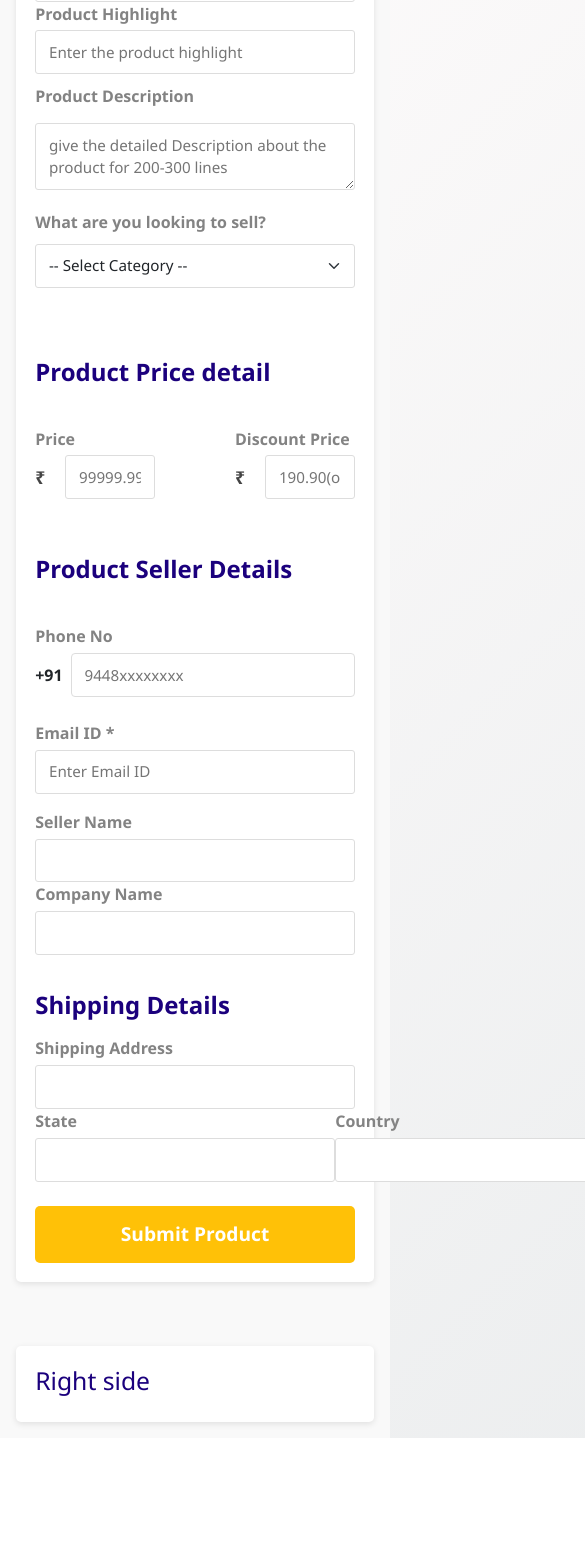
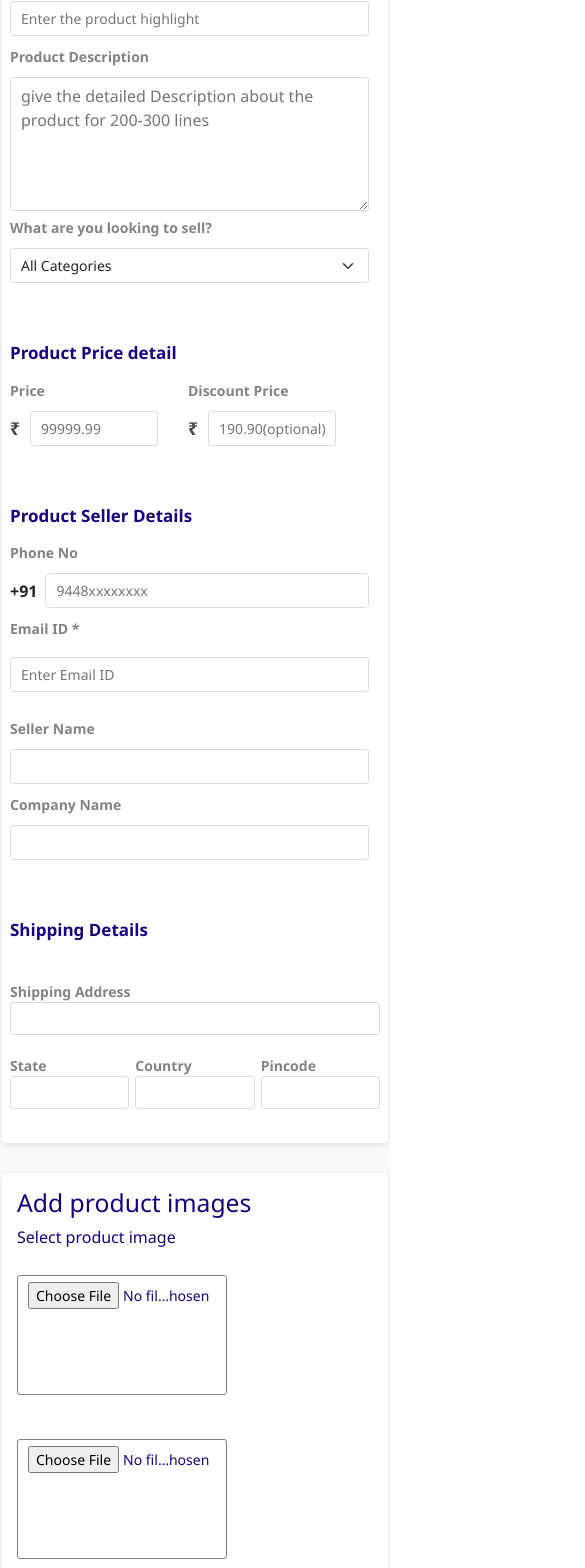
Before and after one commit to BharaniPrasath/react-project, a React (Vite) app: page /addProduct in a window 390 px wide. Shown: the part 280-1848 px from the top of the page, 585 px wide, since content can reach past the window. Before the commit the page ends 1718 px from the top, so only its background shows below. Built offline with nearby package versions, Linux system fonts and the light colour scheme.

Commit message:
add product designed

```diff
--- a/src/component/cart/addProduct.jsx
+++ b/src/component/cart/addProduct.jsx
@@ -5,8 +5,65 @@ import '../../styles/category/addProduct.css'
 
 function AddProduct() {
 
+
+  const [formData, setFormData] = useState({
+    productName: "",
+    brandName: "",
+    productDescription: "",
+    productHighlight: "",
+    productCategory: "all",
+    productPrice: "",
+    discountPrice: "",
+    productSellerName: "",
+    productCompanyName: "",
+    companyLocation: "",
+    productAddress: "",
+    productState: "",
+    productCountry: "",
+    productPincode: "",
+    sellerPhone: "",
+    sellerEmail: "",
+    productImage1: null,
+    productImage2: null,
+    productImage3: null,
+  });
+
+
+  const handleChange = (e) => {
+    const { name, value } = e.target
+    setFormData({ ...formData, [name]: value })
+  }
+  const handleFileChange = (e) => {
+    const selectedFile = e.target.files[0];
+    const { name } = e.target;
+
+    if (selectedFile) {
+      const allowedTypes = ["image/jpeg", "image/png"];
+      if (!allowedTypes.includes(selectedFile.type)) {
+        setImageError("Only JPG and PNG images are allowed!");
+        e.target.value = "";
+        return;
+      }
+
+      setFormData({
+        ...formData,
+        [name]: selectedFile,
+      });
+      setImageError(""); // clear previous error
+    }
+  };
+
+  const [imageError, setImageError] = useState('')
+
+
   const handleSubmit = (e) => {
     e.preventDefault()
+
+
+
+
+
+
   }
 
   return (
@@ -14,31 +71,32 @@ function AddProduct() {
 
       <SellerNavbar />
       <div className='product-main-container'>
-        <div className='product-left-side'>
-          <h2>Add Your Product</h2>
-          <form onSubmit={handleSubmit} className='addproduct-form'>
+
+        <form onSubmit={handleSubmit} className='addproduct-form'>
+          <div className='product-left-side'>
+            <h2>Add Your Product</h2>
             <div className='product-details'>
               <label htmlFor="productName">Product Name</label>
-              <input type="text" name='productName' placeholder='Ex : Iphone 17 pro max(256)' required />
+              <input type="text" name='productName' value={formData.productName} onChange={handleChange} placeholder='Ex : Iphone 17 pro max(256)' required />
 
               <label htmlFor="productName">Brand Name</label>
-              <input type="text" name='brandName' placeholder='Apple' required />
+              <input type="text" name='brandName' value={formData.brandName} onChange={handleChange} placeholder='Apple' required />
 
               <label htmlFor="productName">Product Highlight</label>
-              <input type="text" name='productHiglight' placeholder='Enter the product highlight' required />
+              <input type="text" name='productHighlight' value={formData.productHighlight} onChange={handleChange} placeholder='Enter the product highlight' required />
 
-              <label htmlFor="productName"  style={{marginTop:"10px"}}>Product Description</label>
-              <textarea name="productDescription" style={{marginTop:"10px"}}  placeholder='give the detailed Description about the product for 200-300 lines' required></textarea>
+              <label htmlFor="productName">Product Description</label>
+              <textarea name="productDescription" value={formData.productDescription} onChange={handleChange} placeholder='give the detailed Description about the product for 200-300 lines' rows="5" cols="40" required></textarea>
             </div>
 
             {/* Selling Category */}
-            <div className="mb-3"  style={{marginTop:"-10px"}}>
+            <div className="mb-3" style={{ marginTop: "-10px" }}>
               <label>What are you looking to sell?</label>
               <select
-              style={{marginTop:"10px"}}
+                style={{ marginTop: "10px" }}
                 name="productCategory"
-                // value={}
-                // onChange={}
+                value={formData.productCategory}
+                onChange={handleChange}
                 className="form-select"
                 required>
                 <option value="">-- Select Category --</option>
@@ -54,28 +112,23 @@ function AddProduct() {
               </select>
             </div>
             {/* Price section */}
-            <h2 style={{ marginTop: "30px" }}>Product Price detail</h2>
+            <h2 style={{ marginTop: "60px" }}>Product Price detail</h2>
             <div className="product-pricesection">
               <div className="product-price">
                 <label htmlFor="prodctPrice">Price</label>
                 <div className='product-price-wrapper'>
                   <span>₹</span>
-                  <input
-                    type="text"
-                    name="productPrice"
-                    inputMode="decimal"
-                    placeholder='99999.99'
+                  <input type="text" name="productPrice" inputMode="decimal" placeholder='99999.99' value={formData.productPrice}
                     onInput={(e) => {
-                      // allow only numbers and dot
                       e.target.value = e.target.value.replace(/[^0-9.]/g, "");
                     }}
                     onChange={(e) => {
+                      handleChange(e);
                       let value = e.target.value;
                       // prevent multiple dots
                       if ((value.match(/\./g) || []).length > 1) {
                         value = value.substring(0, value.length - 1);
                       }
-
                       // limit to 2 decimal places
                       if (value.includes(".")) {
                         const [intPart, decimalPart] = value.split(".");
@@ -85,32 +138,24 @@ function AddProduct() {
                       }
                       e.target.value = value;
                     }}
-
                     required />
                 </div>
               </div>
 
+              {/* discount Price */}
               <div className="product-discount-price">
                 <label htmlFor="discountPrice">Discount Price</label>
                 <div className='product-price-wrapper'>
                   <span>₹</span>
-                  <input
-                    type="text"
-                    name="discountPrice"
-                    inputMode="decimal"
-                    placeholder='190.90(optional)'
+                  <input type="text" name="discountPrice" inputMode="decimal" value={formData.discountPrice} placeholder='190.90(optional)'
                     onInput={(e) => {
-                      // allow only numbers and dot
                       e.target.value = e.target.value.replace(/[^0-9.]/g, "");
                     }}
                     onChange={(e) => {
                       let value = e.target.value;
-                      // prevent multiple dots
                       if ((value.match(/\./g) || []).length > 1) {
                         value = value.substring(0, value.length - 1);
                       }
-
-                      // limit to 2 decimal places
                       if (value.includes(".")) {
                         const [intPart, decimalPart] = value.split(".");
                         if (decimalPart.length > 2) {
@@ -127,7 +172,6 @@ function AddProduct() {
             {/* Seller Details */}
             <div className='product-seller Details'>
               <h2>Product Seller Details</h2>
-              <br />
               <label >Phone No</label>
               <div className="product-phone-container">
                 <span>+91</span>
@@ -137,17 +181,20 @@ function AddProduct() {
                   maxLength="10"
                   placeholder="9448xxxxxxxx"
                   pattern="[0-9]{10}"
+                  value={formData.sellerPhone}
+                  onChange={handleChange}
                   onInput={(e) => (e.target.value = e.target.value.replace(/[^0-9]/g, "").slice(0, 10))}
                   required
                 />
               </div>
-              <br />
               {/* Email */}
               <div className="mb-3">
                 <label className="form-label">Email ID *</label>
                 <input
                   type="email"
                   name="sellerEmail"
+                  value={formData.sellerEmail}
+                  onChange={handleChange}
                   placeholder="Enter Email ID"
                   required
                 />
@@ -155,12 +202,12 @@ function AddProduct() {
               </div>
               <div className="product-seller-name">
                 <label htmlFor="productSellerName">Seller Name</label>
-                <input type="text" name="productSellerName" required />
+                <input type="text" name="productSellerName" value={formData.productSellerName} onChange={handleChange} required />
               </div>
 
               <div className="product-company-name">
                 <label htmlFor="productCompanyName">Company Name</label>
-                <input type="text" name="productCompanyName" required />
+                <input type="text" name="productCompanyName" value={formData.productCompanyName} onChange={handleChange} required />
               </div>
 
 
@@ -168,22 +215,22 @@ function AddProduct() {
 
             {/* Shipping Address (Product Address) */}
 
-            <div className="product-address" style={{ marginTop: "-20px" }}>
+            <div className="product-address">
               <h2>Shipping Details</h2>
               <div className="product-address">
                 <label htmlFor="productAddress">Shipping Address</label>
-                <input type="text" name="productAddress" required />
+                <input type="text" name="productAddress" value={formData.productAddress} onChange={handleChange} required />
               </div>
               <div className="product-address-mini">
 
                 <div className="product-product-state">
                   <label htmlFor="productState">State</label>
-                  <input type="text" name="productState" required />
+                  <input type="text" name="productState" value={formData.productState} onChange={handleChange} required />
                 </div>
 
                 <div className="product-product-country">
                   <label htmlFor="productCountry">Country</label>
-                  <input type="text" name="productCountry" required />
+                  <input type="text" name="productCountry" value={formData.productCountry} onChange={handleChange} required />
                 </div>
 
                 <div className="product-product-pincode">
@@ -192,21 +239,66 @@ function AddProduct() {
                     type="text"
                     name="productPincode"
                     maxLength="6"
+                    value={formData.productPincode}
+                    onChange={handleChange}
                     onInput={(e) => (e.target.value = e.target.value.replace(/[^0-9]/g, ""))}
                     required />
                 </div>
               </div>
             </div>
+          </div>
+          {/* -------------------------------------- */}
+          {/* Right side */}
+          <div className="product-right-side">
 
+            <h2>Add product  images</h2>
+            <p>Select product image</p>
 
+            {/* image container */}
+            <div className='product-image-container'>
+              {/* left side image */}
+              <div className='product-left-image'>
+                <div>
+                  <input
+                    type="file"
+                    name="productImage2"
+                    className="product-image"
+                    accept=".jpg,.jpeg,.png"
+                    onChange={handleFileChange}
+                    required />
+                  <p className='imageError' name='imageError'>{imageError ? imageError : ""}</p>
+                </div>
+
+                <div>
+                  <input
+                    type="file"
+                    name="productImage3"
+                    className="product-image"
+                    accept=".jpg,.jpeg,.png"
+                    onChange={handleFileChange}
+                    required />
+                  <p className='imageError' name='product-imageError'>{imageError ? imageError : ""}</p>
+                </div>
+              </div>
+
+              {/* Right side image */}
+              <div className='product-right-image'>
+                <input
+                  type="file"
+                  name="productImage1"
+                  className="product-image"
+                  accept=".jpg,.jpeg,.png"
+                  onChange={handleFileChange}
+                  required />
+                <p className='imageError' name='imageError'>{imageError ? imageError : ""}</p>
+              </div>
+            </div>{/*=========>>>>>>>*//* image container */}
+            <br /><br />
             <button className='product-submit-button'>Submit Product</button>
-          </form>
-        </div>
-        <div className="product-right-side">
-          <div><h2>Right side</h2></div>
-        </div>
+          </div>{/*=========>>>>>>>** Right side */}
+        </form>
       </div>
-    </div>
+    </div >
   )
 }
 
--- a/src/styles/category/addProduct.css
+++ b/src/styles/category/addProduct.css
@@ -1,79 +1,65 @@
 /* Main container layout */
 .product-main-container {
-  display: flex;
-  flex-direction: row;
-  gap: 2rem;
-  padding: 2rem;
+  padding: 20px;
   background: #f9f9f9;
-  min-height: 100vh;
-  box-sizing: border-box;
 }
 
-/* Left and right side panels */
-.product-left-side {
-  flex: 2;
-  background: #fff;
-  padding: 2rem;
-  border-radius: 5px;
-  box-shadow: 0 2px 6px rgba(0, 0, 0, 0.1);
-}
 
-/* Headings */
-.product-left-side h2,
-.right-side h2 {
-  font-size: 1.5rem;
-  margin-bottom: 1rem;
-  color: #1b007d;
-  font-weight: bold;
-}
 
 /* Form elements */
 .addproduct-form {
   display: flex;
-  flex-direction: column;
-  gap: 1.5rem;
+  gap: 30px;
 }
 
 .addproduct-form label {
   font-weight: 600;
   color: #838383;
   display: block;
-  margin-bottom: 0.3rem;
-}
-
-.addproduct-forminput {
-  margin: 10px 0;
+  margin-bottom: 10px 0;
 }
 
 .addproduct-form input,
 .addproduct-form textarea,
 .addproduct-form select {
-  width: 100%;
+  width: 97%;
   padding: 0.7rem 0.9rem;
+  margin: 10px 0;
   font-size: 1rem;
-  border: 1px solid #ddd;
   border-radius: 3px;
   outline: none;
+  border: 1px solid #ddd;
   transition: all 0.2s ease;
 }
 
 .addproduct-form input:focus,
 .addproduct-form textarea:focus,
 .addproduct-form select:focus {
-  border-color: #007bff;
+  border-color: #065cb7;
   box-shadow: 0 0 0 2px rgba(133, 192, 255, 0.1);
-  border-radius: 6px;
+  border-radius: 3px;
   transition: all 1s;
 }
 
-.addproduct-form-select {
-  padding: 13px;
+
+/* Left and right side panels */
+
+.product-left-side {
+  flex: 2;
+  background: #fff;
+  padding: 30px;
+  border-radius: 5px;
+  box-shadow: 0 2px 6px rgba(0, 0, 0, 0.1);
 }
 
-.addproduct-form-select:focus {
-  border-color: #007bff !important;
-  box-shadow: 0 0 0 2px rgba(133, 192, 255, 0.3);
+/* Headings */
+.product-left-side h2 {
+  font-size: 30px;
+  margin-bottom: 1rem;
+  color: #1b007d;
+  font-weight: bold;
 }
+
 
 /* Price */
 .product-pricesection {
@@ -91,7 +77,7 @@
 .product-price-wrapper {
   display: flex;
   align-items: center;
-  gap: 20px;
+  gap: 10px;
 }
 
 .product-price-wrapper span {
@@ -100,11 +86,12 @@
   color: #444;
 }
 
-/* Seller Details */
+/* product Seller Details */
 .product-phone-container {
   display: flex;
   align-items: center;
   gap: 0.5rem;
+  width: 97%;
 }
 
 .product-phone-container span {
@@ -121,7 +108,7 @@
 }
 
 .product-phone-container input:focus {
-  border-color: #007bff;
+  border-color: #00367030;
   box-shadow: 0 0 0 2px rgba(133, 192, 255, 0.1);
   border-radius: 6px;
   transition: all 1s;
@@ -144,43 +131,103 @@
 
 
 /* Sections spacing */
-.product-product-details,
-.product-pricesection,
-.product-seller,
-.product-product-address {
-  margin-bottom: 2rem;
+
+.product-address {
+  margin: 20px 0;
+  width: 100%;
 }
 
-.product-pricesection h2,
-.product-seller h2,
-.product-product-address h2 {
-  /* font-size: 1.1rem; */
-  font-weight: bold;
-  color: #1b007d;
+.product-address input {
+  width: 100%;
 }
 
 .product-address-mini {
   display: flex;
+  flex-wrap: wrap;
   justify-content: space-between;
   align-items: center;
+  margin-top: 10px;
+  gap: 30px;
 }
 
 .product-address-mini input {
-  width: 300px;
+  width: 100%;
 }
 
 
-
+/* ---------------------------------------------- */
 /* right side */
 .product-right-side {
-  flex: 1;
-  align-items: self-start;
-  justify-content: center;
+  display: flex;
+  flex-direction: column;
+  flex-wrap: wrap;
   background: #fff;
-  padding: 1.5rem;
+  padding: 15px;
   border-radius: 5px;
   color: #1b007d;
   box-shadow: 0 2px 6px rgba(0, 0, 0, 0.1);
+}
+
+/* --------------------------------- */
+/* image-container */
+.product-image-container {
+  display: flex;
+  /* flex-wrap: wrap; */
+  gap: 20px;
+}
+
+/* image left */
+.product-left-image {
+  display: flex;
+  flex-direction: column;
+  gap: 20px;
+}
+
+.product-image-container .product-left-image {
+  width: 30%;
+}
+
+.product-left-image div {
+  display: flex;
+  flex-direction: column;
+}
+
+.product-left-image .product-image {
+  border: 1px solid gray;
+  border-radius: 3px;
+  height: 130px;
+  width: 120px;
+}
+
+
+/* --------------------------------- */
+/* image right */
+.product-right-image {
+  display: flex;
+  flex-direction: column;
+}
+
+.product-right-image .product-image {
+  border: 1px solid gray;
+  border-radius: 3px;
+  height: 400px;
+}
+
+.product-right-image p {
+  font-size: 16px;
+  font-weight: bold;
+}
+
+/* product images  */
+.product-image-container input {
+  height: 100%;
+}
+
+/* Error messages */
+.imageError {
+  color: red;
+  font-size: 12px;
+  margin: 4px 0 0 3px;
 }
 
 
@@ -188,51 +235,98 @@
 
 
 
+@media screen and (max-width: 1320px) {
+  .product-left-side {
+    flex-grow: 2;
+  }
 
-
-
-
-
-
-
-
-
-
-
-
-
-
-
-
-/* Responsive design */
-@media (max-width: 992px) {
-  .product-main-container {
+  .addproduct-form {
     flex-direction: column;
   }
 
-  .product-right-side {
-    margin-top: 2rem;
+  /* image */
+  .product-image-container {
+    flex-wrap: wrap;
+    justify-content: space-evenly;
+  }
+
+  /* right images */
+  .product-left-image .product-image {
+    height: 160px;
+    width: 320px;
   }
 }
 
-@media (max-width: 576px) {
+@media screen and (max-width: 580px) {
   .product-main-container {
-    padding: 1rem;
-  }
-
-  .product-left-side,
-  .product-right-side {
-    padding: 1.2rem;
+    padding: 2px;
   }
 
   .addproduct-form input,
   .addproduct-form textarea,
   .addproduct-form select {
-    font-size: 0.95rem;
-    padding: 0.6rem 0.8rem;
+    padding: 6px 10px;
   }
 
- .product-submit-button {
+  .addproduct-form label,
+  .addproduct-form input,
+  .addproduct-form select {
+    font-size: 14px;
+  }
+
+  /* left side */
+
+  .product-left-side {
+    padding: 4px 8px;
+  }
+
+  .product-left-side h2 {
+    font-size: 17px;
+  }
+
+
+  .product-pricesection {
+    gap: 30px;
+    margin-bottom: 50px;
+  }
+
+  /* Shipping address */
+
+  .product-address {
+    margin-top: 50px;
+    line-height: 1px;
+  }
+
+  .product-address input {
     width: 100%;
   }
+
+  .product-address-mini {
+    gap: 6px;
+    flex-wrap: nowrap;
+  }
+
+  /* right images */
+  .product-right-image .product-image {
+    width: 250px;
+  }
+
+  .product-left-image .product-image {
+    height: 120px;
+    width: 210px;
+  }
 }
+
+@media screen and (max-width: 580px) {
+
+  /* image */
+  .product-image-container {
+    flex-direction: column;
+    justify-content: flex-start;
+  }
+
+  .product-address-mini {
+    flex-wrap: nowrap;
+  }
+
+}
```
